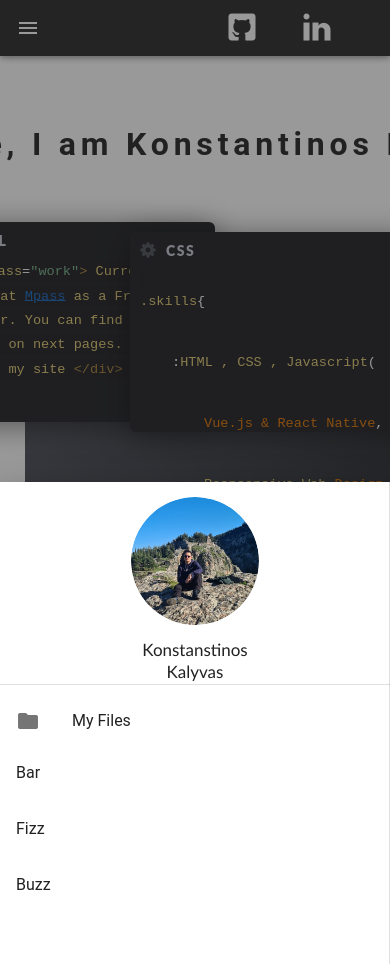
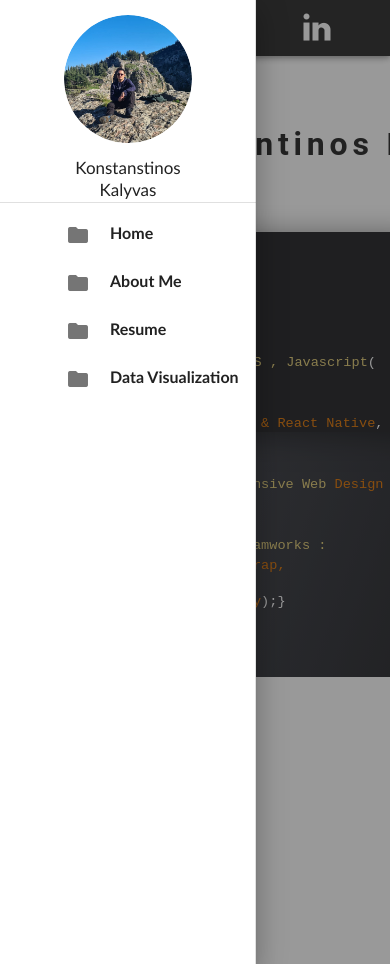
Before and after one commit to pateras95/presentation-site, a Vue app: page / in a window 390 px wide. Both pictures are taken after a click on the button 28 px from the left and 28 px from the top of the page. Shown: the top 964 px of the page. Built offline with nearby package versions, Linux system fonts and the light colour scheme.

Commit message:
fix navigation drawer responsive

```diff
--- a/src/components/NavBar.vue
+++ b/src/components/NavBar.vue
@@ -20,7 +20,6 @@
         <v-navigation-drawer
             v-model="drawer"
             absolute
-            bottom
             temporary
         >
             <template v-slot:prepend>
@@ -42,27 +41,28 @@
             >
                 <v-list-item-group
                     v-model="group"
-                    active-class="deep-purple--text text--accent-4"
+                    active-class="text--accent-4 nav-bar"
                 >
                     <router-link to="/" style="text-decoration: none; color: inherit;">
-                        <v-list-item>
-                            <v-list-item-icon>
-                                <v-icon>mdi-folder</v-icon>
-                            </v-list-item-icon>
-                            <v-list-item-title>My Files</v-list-item-title>
+                        <v-list-item class="nav-bar-text">
+                            <v-list-item-title><v-icon class="mr-5">mdi-folder</v-icon>Home</v-list-item-title>
                         </v-list-item>
                     </router-link>
-                    <v-list-item>
-                        <v-list-item-title>Bar</v-list-item-title>
-                    </v-list-item>
-
-                    <v-list-item>
-                        <v-list-item-title>Fizz</v-list-item-title>
-                    </v-list-item>
-
-                    <v-list-item>
-                        <v-list-item-title>Buzz</v-list-item-title>
-                    </v-list-item>
+                    <router-link to="/" style="text-decoration: none; color: inherit;">
+                        <v-list-item class="nav-bar-text">
+                            <v-list-item-title><v-icon class="mr-5">mdi-folder</v-icon>About Me</v-list-item-title>
+                        </v-list-item>
+                    </router-link>
+                    <router-link to="/" style="text-decoration: none; color: inherit;">
+                        <v-list-item class="nav-bar-text">
+                            <v-list-item-title><v-icon class="mr-5">mdi-folder</v-icon>Resume</v-list-item-title>
+                        </v-list-item>
+                    </router-link>
+                    <router-link to="/" style="text-decoration: none; color: inherit;">
+                        <v-list-item class="nav-bar-text">
+                            <v-list-item-title><v-icon class="mr-5">mdi-folder</v-icon>Data Visualization</v-list-item-title>
+                        </v-list-item>
+                    </router-link>
                 </v-list-item-group>
             </v-list>
         </v-navigation-drawer>
@@ -102,13 +102,19 @@
     width: 75px;
 }
 
+.nav-bar-text {
+    margin-left: 50px;
+    font-family:'Gill Sans', 'Gill Sans MT', Calibri, 'Trebuchet MS', sans-serif;
+    font-weight: 700;
+}
+
 .nav-top-container{
     margin-top: 15px;
     display: flex;
     justify-content: space-evenly;
     flex-direction: column;
     align-items: center;
-    font-weight: 00;
+    font-weight: 400;
     font-size: 17px;
     font-family:'Gill Sans', 'Gill Sans MT', Calibri, 'Trebuchet MS', sans-serif;
 }
```
